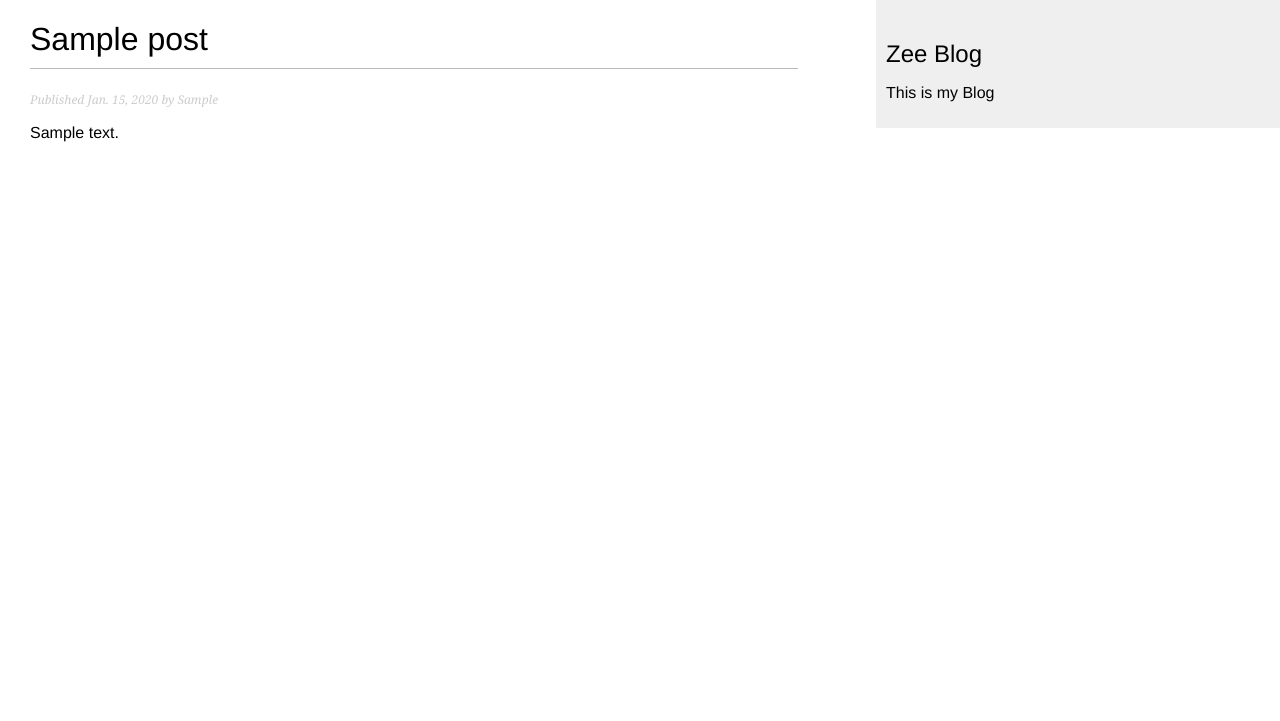
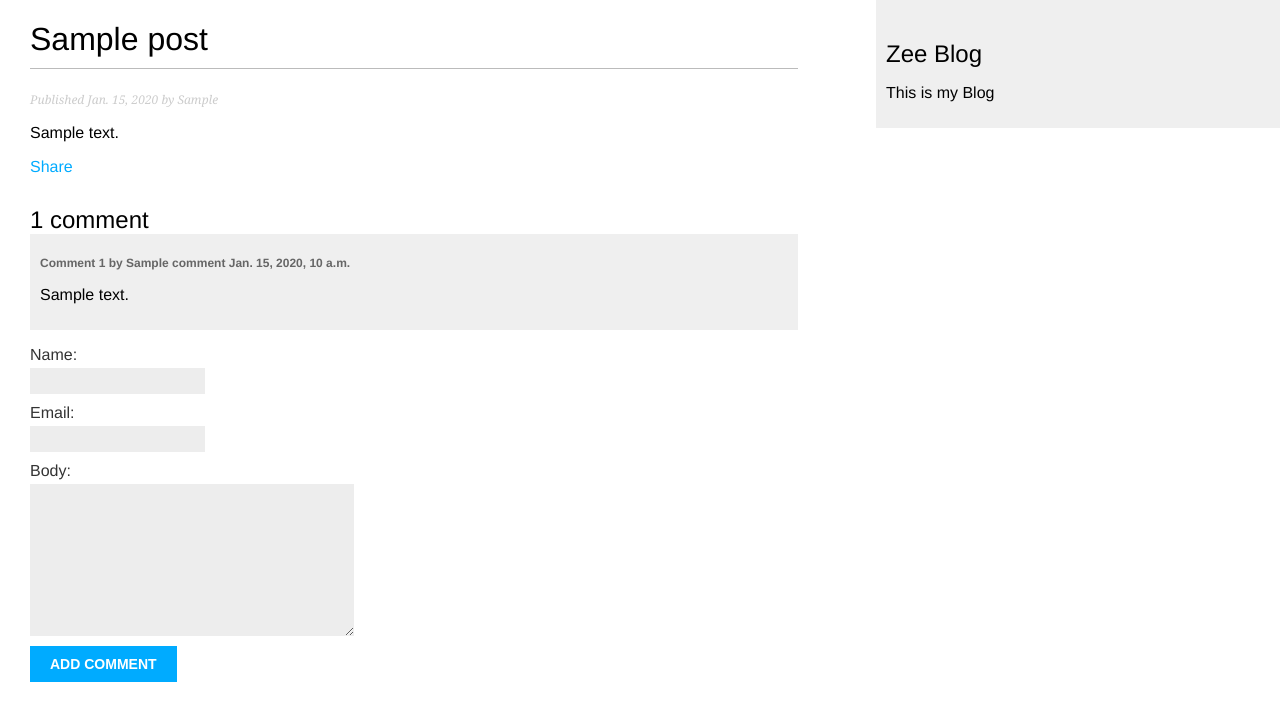
Before and after one commit to emZubair/MyLearning, a Django app: a page that uses blog/blog_app/templates/blog/post/detail.html in a window 1280 px wide. Shown: the top 721 px of the page. Run offline with Django 3.2, Linux system fonts and the light colour scheme; tables that the repository leaves empty hold one stand-in row (values such as "Sample post").

Commit message:
Class base views, share via Email & comment functionality

```diff
--- /dev/null
+++ b/blog/blog_app/forms.py
@@ -0,0 +1,20 @@
+from django import forms
+from .models import Comment
+
+
+class EmailPostForm(forms.Form):
+    """
+    A form to get Email related information from the User
+    """
+
+    name = forms.CharField(max_length=64)
+    email = forms.EmailField()
+    receiver_email = forms.EmailField()
+    comments = forms.CharField(required=False, widget=forms.Textarea)
+
+
+class CommentForm(forms.ModelForm):
+
+    class Meta:
+        model = Comment
+        fields = ('name', 'email', 'body')
--- a/blog/blog_app/models.py
+++ b/blog/blog_app/models.py
@@ -36,3 +36,23 @@ class Post(models.Model):
         return reverse('blog:posts:post_details', args=[
             self.published.year, self.published.month, self.published.day, self.slug
         ])
+
+
+class Comment(models.Model):
+    """
+    Commented related a specific Post
+    """
+
+    post = models.ForeignKey(Post, on_delete=models.CASCADE, related_name='comments')
+    name = models.CharField(max_length=64)
+    email = models.EmailField()
+    body = models.TextField()
+    created = models.DateTimeField(auto_now_add=True)
+    updated = models.DateTimeField(auto_now=True)
+    active = models.BooleanField(default=True)
+
+    class Meta:
+        ordering = ('created',)
+
+    def __str__(self):
+        return f'A comment by {self.name} on {self.post}'
--- a/blog/blog_app/templates/blog/post/detail.html
+++ b/blog/blog_app/templates/blog/post/detail.html
@@ -9,5 +9,36 @@
         Published {{ post.published }} by {{post.author.first_name}}
     </p>
     {{post.body|linebreaks}}
+    <p>
+        <a href="{% url 'blog:posts:share_post' post.id %}">Share</a>
+    </p>
+
+    {% with comments.count as total_comments %}
+        <h2>
+            {{total_comments}} comment{{total_comments|pluralize}}
+        </h2>
+    {% endwith %}
+    {% for comment in comments %}
+        <div class="comment">
+            <p class="info">
+                Comment {{forloop.counter}} by {{comment.name}} {{ comment.created }}
+            </p>
+            {{comment.body|linebreaks}}
+        </div>
+    {% empty %}
+        <p>There are no comments yet.</p>
+    {% endfor %}
+
+    <div class="comment-form">
+        {% if new_comment %}
+            <p>Your comment has been added </p>
+        {% else %}
+            <form method="post">
+                {{ comment_form.as_p }}
+                {% csrf_token %}
+                <p><input type="submit" value="Add Comment"></p>
+            </form>
+        {% endif %}
+    </div>
 </div>
 {% endblock %}
--- a/blog/blog_app/templates/blog/post/list.html
+++ b/blog/blog_app/templates/blog/post/list.html
@@ -15,5 +15,5 @@
             {{ post.body|truncatewords:30|linebreaks}}
         {% endfor %}
     </div>
-    {% include "pagination.html" with page=posts %}
+    {% include "pagination.html" with page=page_obj %}
 {% endblock content %}
--- a/blog/blog_app/urls.py
+++ b/blog/blog_app/urls.py
@@ -1,11 +1,14 @@
 from django.urls import path
 
-from .views import post_list, post_details, default_pager
+from .views import post_list, post_details, default_pager, PostListView, share_post
 
 app_name = "posts"
 
+
+# path('', post_list, name='post_list'),
 urlpatterns = [
-    path('', post_list, name='post_list'),
+    path('', PostListView.as_view(), name='post_list'),
     path('<msg>/default', default_pager, name='defaulter'),
+    path('<int:post_id>/share', share_post, name='share_post'),
     path('<int:year>/<int:month>/<int:day>/<slug:post>', post_details, name='post_details'),
 ]
--- a/blog/blog_app/views.py
+++ b/blog/blog_app/views.py
@@ -1,7 +1,17 @@
 from django.shortcuts import render, get_object_or_404
+from django.views.generic import ListView
 from django.core.paginator import Paginator, PageNotAnInteger, EmptyPage
 
 from .models import Post
+from .helpers import send_email
+from .forms import EmailPostForm, CommentForm
+
+
+class PostListView(ListView):
+    queryset = Post.publisher.all()
+    context_object_name = 'posts'
+    paginate_by = 3
+    template_name = 'blog/post/list.html'
 
 
 def post_list(request, *args, **kwargs):  # pylint-ignore=unused-variables
@@ -20,9 +30,45 @@ def post_list(request, *args, **kwargs):  # pylint-ignore=unused-variables
 def post_details(request, year, month, day, post):
     post = get_object_or_404(Post, slug=post, status='published', published__year=year,
                              published__month=month, published__day=day)
-    return render(request, 'blog/post/detail.html', {'post': post})
+
+    comments = post.comments.filter(active=True)
+    new_comment = None
+    if request.method == 'POST':
+        comment_form = CommentForm(data=request.POST)
+        if comment_form.is_valid():
+            new_comment = comment_form.save(commit=False)
+            new_comment.post = post
+            new_comment.save()
+    else:
+        comment_form = CommentForm()
+    return render(request, 'blog/post/detail.html', {'post': post,
+                                                     'comments': comments,
+                                                     'new_comment': new_comment,
+                                                     'comment_form': comment_form})
 
 
 def default_pager(request, msg):
 
     return render(request, 'blog/post/temp.html', {'message': msg})
+
+
+def share_post(request, post_id):
+    """
+    get post by id and share by Email
+    :param request: (HttpRequest)
+    :param post_id: (str)
+    :return:
+    """
+
+    post = get_object_or_404(Post, id=post_id, status='published')
+    sent = False
+    if request.method == 'POST':
+        form = EmailPostForm(request.POST)
+        if form.is_valid():
+            cleaned_data = form.cleaned_data
+            sent = send_email(request, post, cleaned_data)
+    else:
+        form = EmailPostForm()
+    return render(request, 'blog/post/share.html', {
+        'post': post, 'form': form, 'sent': sent
+    })
```
Also changed, not shown: MyLearning/settings.py (+10 -4 lines), blog/blog_app/admin.py (+8 -1 lines), blog/blog_app/helpers.py (added, +10 -0 lines), blog/blog_app/templates/blog/post/share.html (added, +24 -0 lines), blog/blog_app/migrations/0002_auto_20211127_0444.py (added).
